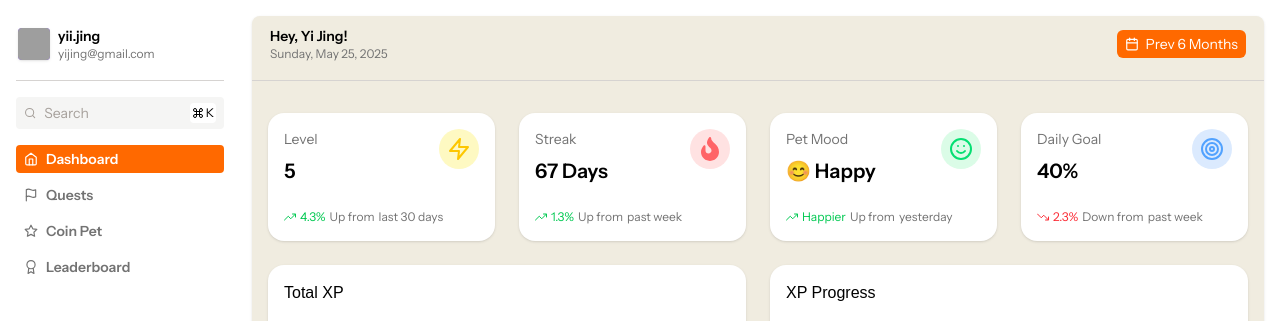
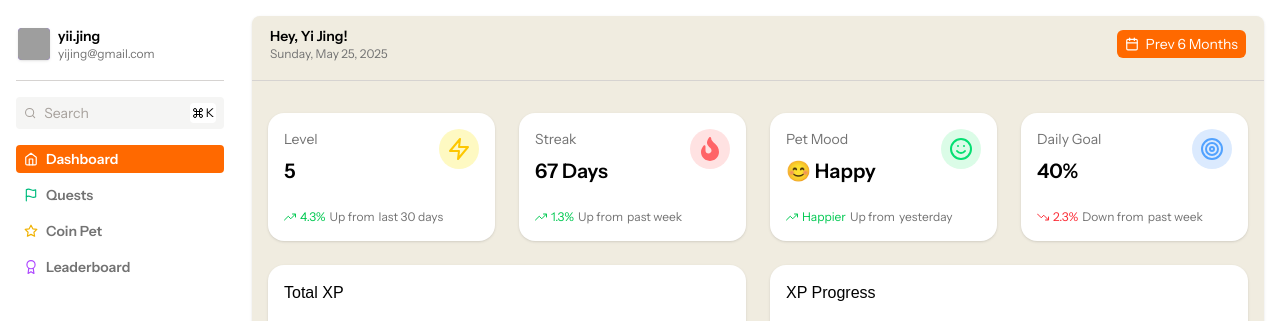
Before and after one commit to samuelngry/Coinly, a React (Vite) app in the folder client/: page /dashboard in a window 1280 px wide. Shown: the top 321 px of the page. Built offline with nearby package versions, Linux system fonts and the light colour scheme; grey boxes are pictures that could not be loaded; a web font is replaced by a local one.

Commit message:
feat: change sidebar icon colors to match bottom navbar in mobile

```diff
--- a/client/src/components/sidebar/RouteSelect.jsx
+++ b/client/src/components/sidebar/RouteSelect.jsx
@@ -3,16 +3,16 @@ import { FiHome, FiFlag, FiStar, FiAward } from 'react-icons/fi'
 import { NavLink } from 'react-router-dom'
 
 const routes = [
-    { to: '/dashboard', label: 'Dashboard', icon: <FiHome /> },
-    { to: '/quests', label: 'Quests', icon: <FiFlag /> },
-    { to: '/pet', label: 'Coin Pet', icon: <FiStar /> },
-    { to: '/leaderboard', label: 'Leaderboard', icon: <FiAward /> },
+    { to: '/dashboard', label: 'Dashboard', icon: (className) => <FiHome className={className}/>, color: 'text-blue-500' },
+    { to: '/quests', label: 'Quests', icon: (className) => <FiFlag className={className} />, color: 'text-emerald-500' },
+    { to: '/pet', label: 'Coin Pet', icon: (className) => <FiStar className={className} />, color: 'text-yellow-500' },
+    { to: '/leaderboard', label: 'Leaderboard', icon: (className) => <FiAward className={className} />, color: 'text-purple-500' },
 ]
 
 const RouteSelect = () => {
   return (
     <div className='space-y-2'>
-      {routes.map(({ to, label, icon }) => (
+      {routes.map(({ to, label, icon, color }) => (
         <NavLink
             key={to}
             to={to}
@@ -22,8 +22,12 @@ const RouteSelect = () => {
                 }`
             }
         >
-            {icon}
-            {label}
+            {({ isActive }) => (
+              <>
+                {icon(isActive ? 'text-white' : color)}
+                {label}
+              </>
+            )}
         </NavLink>
       ))}
     </div>
```
